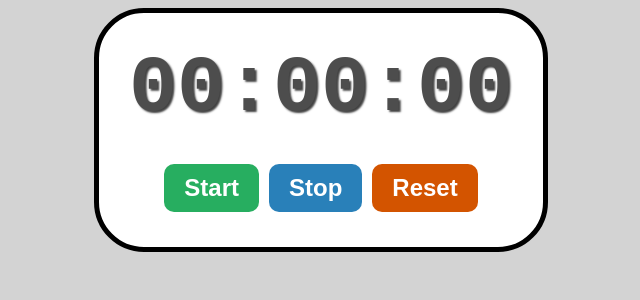
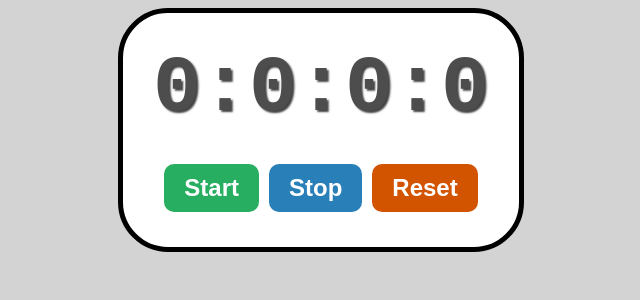
Before and after one commit to tanjirhc/stopWatch, a React (Vite) app: page / in a window 1280 px wide. Shown: the top 300 px of the page, without its empty margins (319-959 px from the left). Built offline with nearby package versions, Linux system fonts and the light colour scheme.

Commit message:
4 section hr, min, sec, ms

```diff
--- a/src/Stopwatch.jsx
+++ b/src/Stopwatch.jsx
@@ -45,7 +45,7 @@ function Stopwatch() {
     let miliseconds = Math.floor((elapseTime % 1000) / 10);
 
 
-    return `00:00:00`
+    return `${hours}:${minutes}:${seconds}:${miliseconds}`;
   }
 
   return(
```
